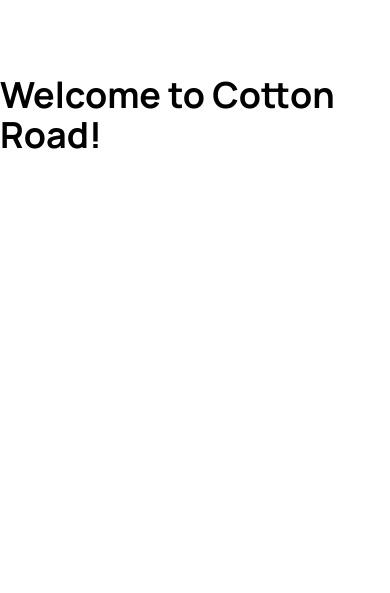
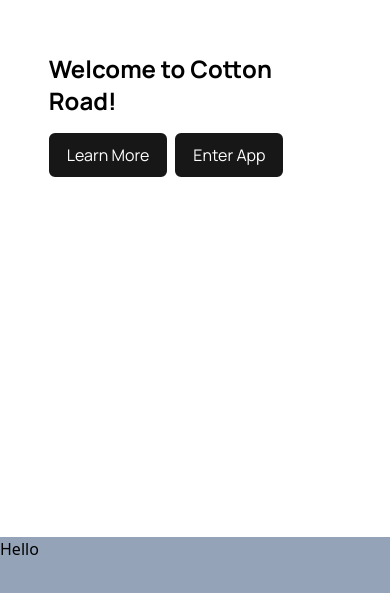
Before and after one commit to Vincent-Cayadi/cottonRoadV2, a Next.js app: page / in a window 390 px wide. Shown: the part 307-900 px from the top of the page. Before the commit the page ends 844 px from the top, so only its background shows below. Built offline with nearby package versions, Linux system fonts and the light colour scheme.

Commit message:
Added Buttons

```diff
--- /dev/null
+++ b/pages/home.tsx
@@ -0,0 +1,13 @@
+import Head from "next/head";
+import Link from "next/link";
+
+export default function Home() {
+  return (
+    <>
+      <Head>
+        <title> Home | Cotton Road</title>
+        <meta name="description" content="Home | Cotton Road" />
+      </Head>
+    </>
+  );
+}
--- a/pages/index.tsx
+++ b/pages/index.tsx
@@ -1,17 +1,35 @@
 import Head from "next/head";
+import Link from "next/link";
 
-export default function Home() {
+export default function Index() {
   return (
     <>
       <Head>
-        <title> Home | Cotton Road</title>
-        <meta name="description" content="Home Page of Cotton Road" />
+        <title> Welcome | Cotton Road</title>
+        <meta name="description" content="Welcome to Cotton Road" />
       </Head>
-      <div className="grid w-screen h-screen place-items-center">
-        <p className="text-4xl font-bold align-middle font-manrope">
-          Welcome to Cotton Road!
-        </p>
-      </div>
+      <section className="grid w-3/4 h-screen mx-auto place-items-center">
+        <div>
+          <p className="text-2xl font-bold align-middle sm:text-4xl font-manrope">
+            Welcome to Cotton Road!
+          </p>
+          <div className="flex justify-start mt-4 sm:justify-center">
+            <Link href="#lm">
+              <a className="px-4 py-2 mr-2 text-base text-center text-white align-middle duration-300 border-2 rounded-md cursor-pointer sm:text-lg border-neutral-900 bg-neutral-900 sm:text-bold font-manrope sm:hover:bg-transparent sm:hover:text-neutral-900">
+                Learn More
+              </a>
+            </Link>
+            <Link href="home">
+              <a className="px-4 py-2 text-base text-center text-white align-middle duration-300 border-2 rounded-md cursor-pointer sm:text-lg border-neutral-900 bg-neutral-900 sm:text-bold font-manrope sm:hover:bg-transparent sm:hover:text-neutral-900">
+                Enter App
+              </a>
+            </Link>
+          </div>
+        </div>
+      </section>
+      <section id="lm" className="h-screen bg-slate-400">
+        Hello
+      </section>
     </>
   );
 }
```
